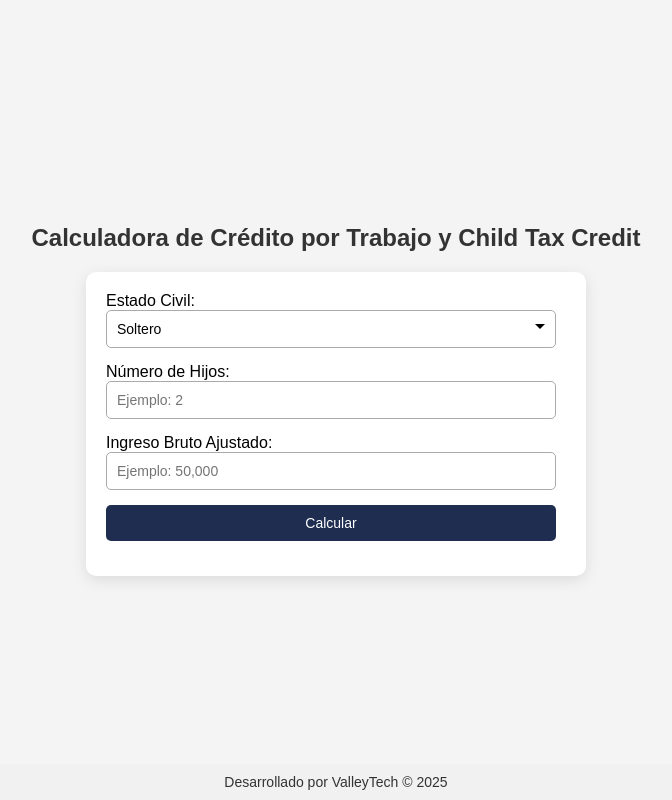
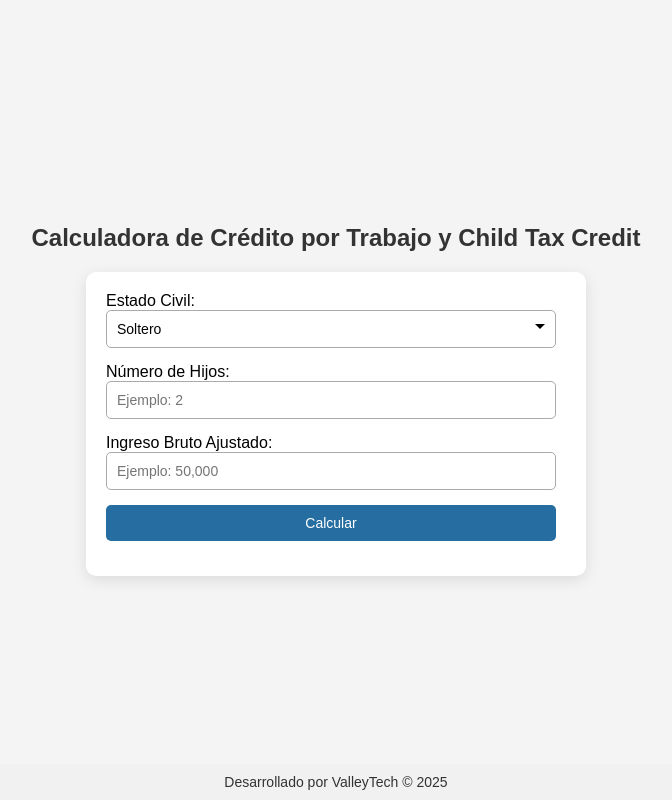
Before and after one commit to valleytechpr/calculadora, a plain HTML site: page index.html in a window 1280 px wide. In both pictures the pointer is over the button "Calcular". Shown: the whole page, without its empty margins (304-976 px from the left). Drawn offline with Linux system fonts and the light colour scheme.

Commit message:
Add files via upload

```diff
--- a/style.css
+++ b/style.css
@@ -64,7 +64,7 @@ body {
 
 /* Hover para el botón */
 #tax-calculator button:hover {
-    background: #1e2d50;
+    background: #266ea1;
 }
 
 /* Estilo del título */
```
